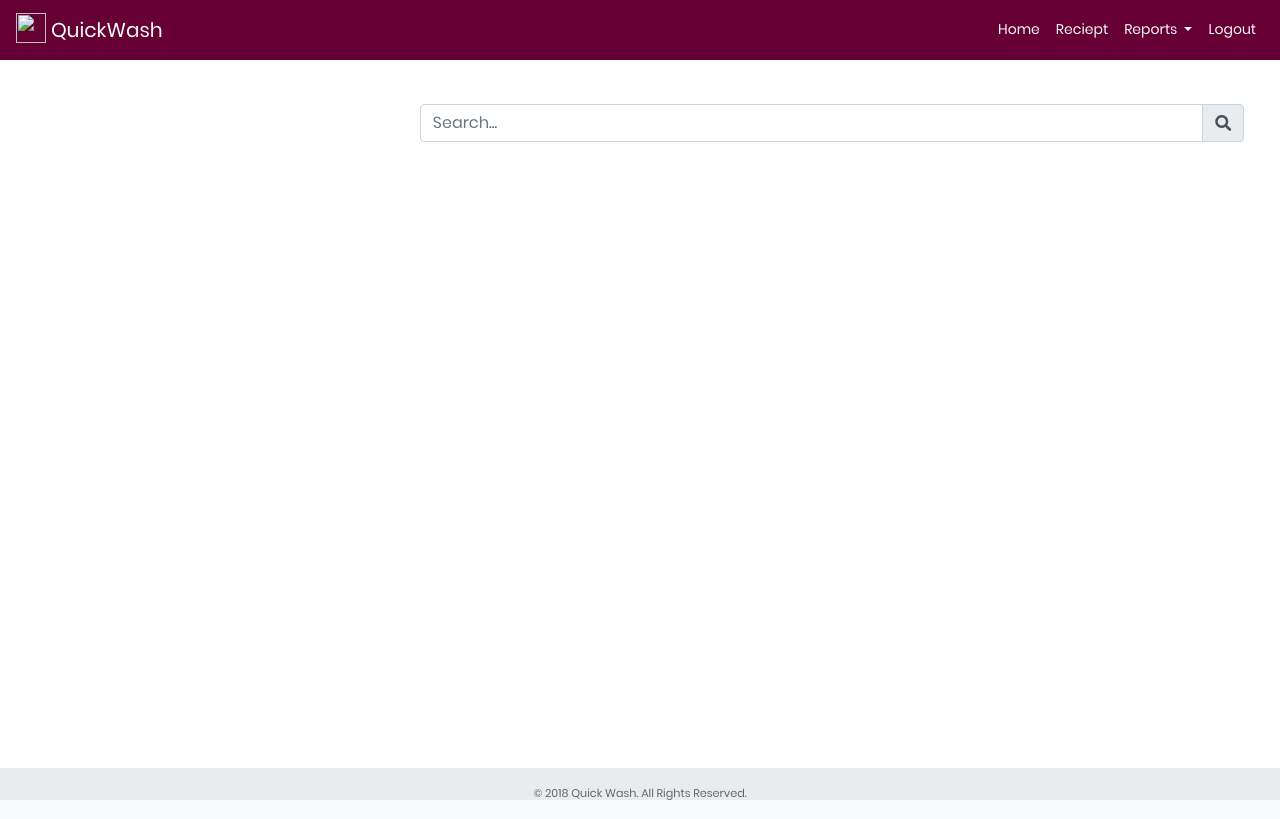
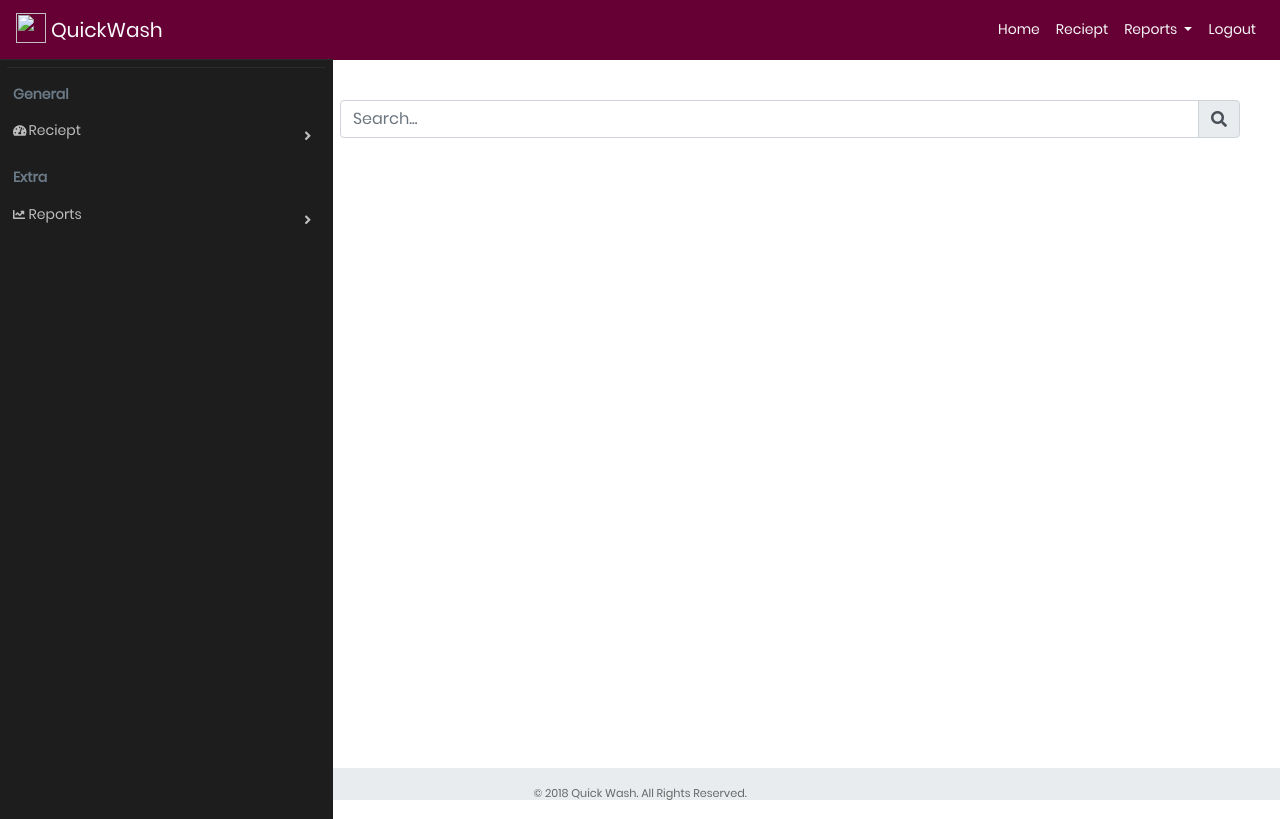
Before and after one commit to r-sniper/washing, a Django app: page / in a window 1280 px wide. Run offline with Django 3.2, Linux system fonts and the light colour scheme; some libraries are stand-ins or nearby versions.

```diff
--- a/home/static/home/css/style.css
+++ b/home/static/home/css/style.css
@@ -59,8 +59,8 @@
  }
 }
 * {
-  margin: %;
-  padding: %;
+  margin: 0px;
+  padding: 0px;
   box-sizing: border-box;
 }
 .page-wrapper .sidebar-wrapper, .sidebar-wrapper .sidebar-brand > a, .sidebar-wrapper .sidebar-dropdown > a:after, .sidebar-wrapper .sidebar-menu .sidebar-dropdown .sidebar-submenu li a:before, .sidebar-wrapper ul li a i, .page-wrapper .page-content, .sidebar-wrapper .sidebar-search input.search-menu, .sidebar-wrapper .sidebar-search .input-group-text, .sidebar-wrapper .sidebar-menu ul li a, #show-sidebar, #close-sidebar {
@@ -86,14 +86,14 @@
 }
 /*----------------toggeled sidebar----------------*/
 .page-wrapper.toggled .sidebar-wrapper {
-  left: %;
-  bottom: %;
+  left: 0px;
+  bottom: 0px;
   margin-top: 4.6%;
   margin-bottom: 0%;
 }
 @media screen and (min-width: 768px) {
   .page-wrapper.toggled .page-content {
-      padding-left: 30%;
+      padding-left: 300px;
  }
 }
 /*----------------show sidebar button----------------*/
@@ -128,8 +128,8 @@
 }
 /*----------------sidebar-content----------------*/
 .sidebar-content {
-  max-height: calc(100% - 3%);
-  height: calc(100% - 3%);
+  max-height: calc(100% - 30px);
+  height: calc(100% - 30px);
   overflow-y: auto;
   position: relative;
 }
@@ -317,11 +317,11 @@
 .page-wrapper .page-content {
   display: inline-block;
   width: 100%;
-  padding-left: %;
-  padding-top: 2%;
+  padding-left: 0px;
+  padding-top: 20px;
 }
 .page-wrapper .page-content > div {
-  padding: 2% 4%;
+  padding: 20px 40px;
 }
 .page-wrapper .page-content {
   overflow-x: hidden;
@@ -332,13 +332,13 @@
   height: 7px;
 }
 ::-webkit-scrollbar-button {
-  width: %;
-  height: %;
+  width: 0px;
+  height: 0px;
 }
 ::-webkit-scrollbar-thumb {
   background: #636269;
-  border: % none #ffffff;
-  border-radius: 5%;
+  border: 0px none #ffffff;
+  border-radius: 50px;
 }
 ::-webkit-scrollbar-thumb:hover {
   background: #636269;
@@ -348,8 +348,8 @@
 }
 ::-webkit-scrollbar-track {
   background: #333238;
-  border: % none #ffffff;
-  border-radius: 5%;
+  border: 0px none #ffffff;
+  border-radius: 50px;
 }
 ::-webkit-scrollbar-track:hover {
   background: #333238;
@@ -432,17 +432,17 @@ a {
 }
 /*---------------------------------------------*/
 h1,h2,h3,h4,h5,h6 {
-  margin: %;
+  margin: 0px;
 }
 p {
   font-family: Poppins-Regular;
   font-size: 14px;
   line-height: 1.7;
   color: #666666;
-  margin: %;
+  margin: 0px;
 }
 ul, li {
-  margin: %;
+  margin: 0px;
   list-style-type: none;
 }
 /*---------------------------------------------*/
```
Also changed, not shown: other parts of home/static/home/css/style.css (+16 -16 lines).
